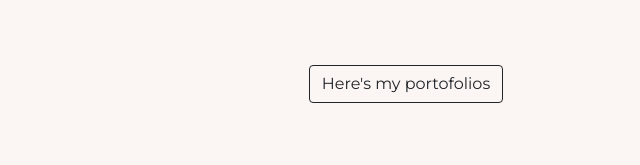
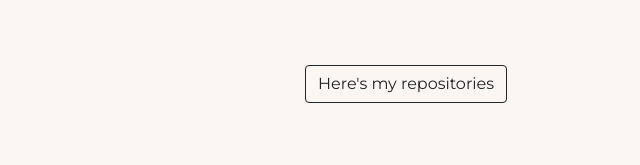
Before and after one commit to kevinzamzami/Personal-Site, a plain HTML site: page index.html in a window 1280 px wide. Shown: the part 1779-1944 px from the top of the page, 234-874 px from the left. Drawn offline with nearby package versions, Linux system fonts and the light colour scheme.

Commit message:
Update index.html

```diff
--- a/index.html
+++ b/index.html
@@ -80,7 +80,8 @@
             </div>
         </div>
 
-        <a class="btn btn-outline-dark contact-button-style" href="" >Here's my portofolios</a>
+        <a class="btn btn-outline-dark contact-button-style" href="https://github.com/z3uscode?tab=repositories" target="_blank">Here's my repositories</a>
+
 
 
 
```
